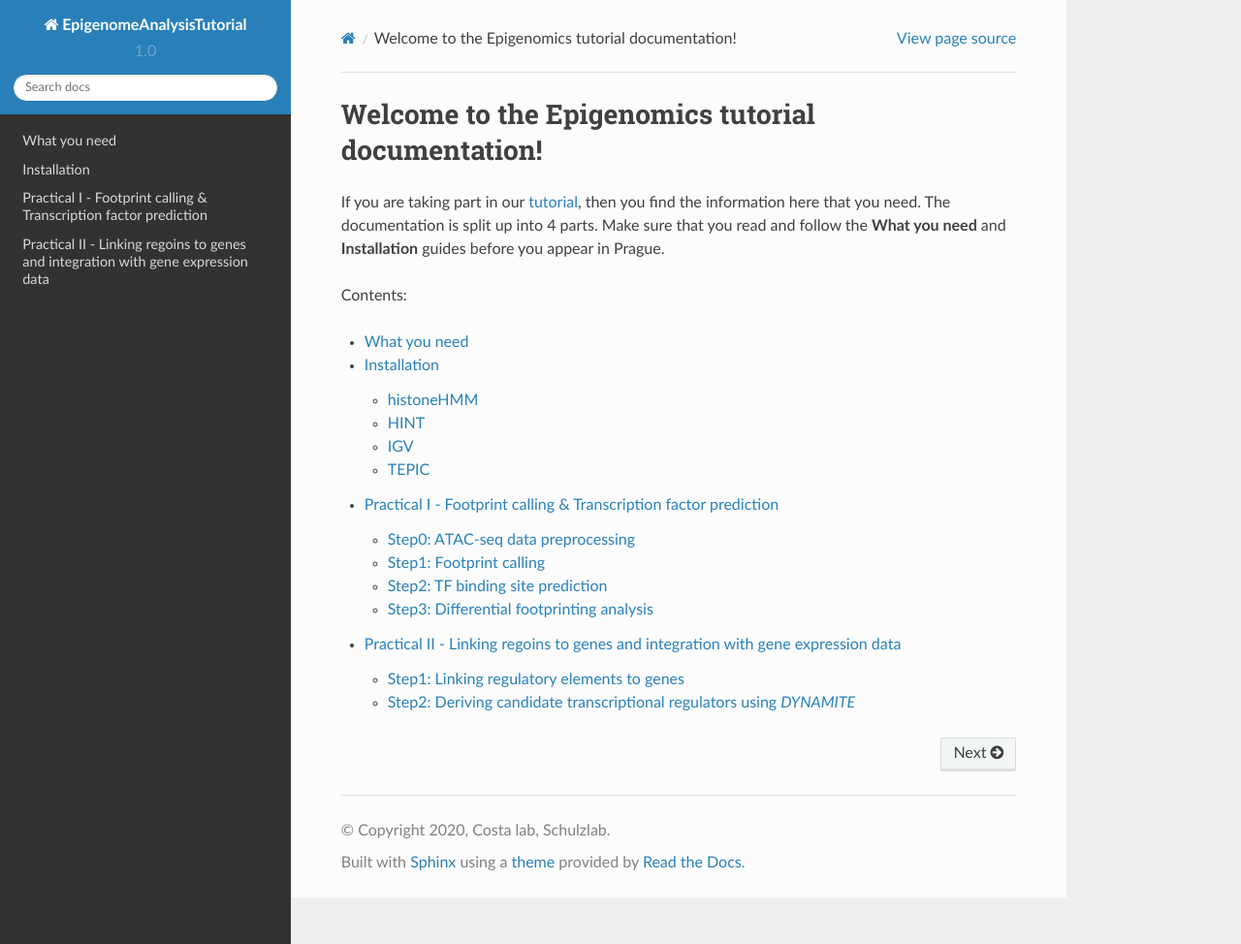
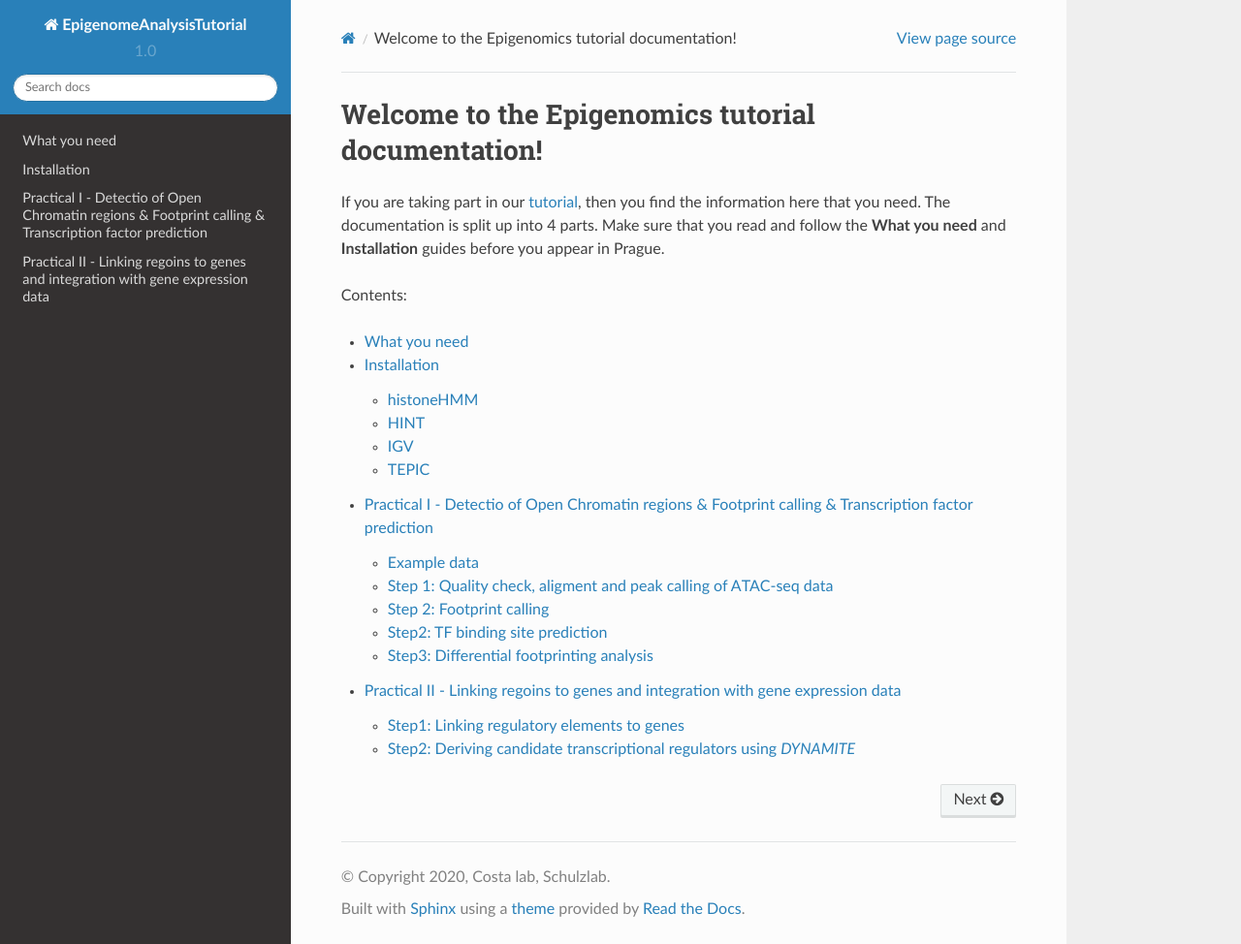
Before and after one commit to SchulzLab/EpigenomeAnalysisTutorial-2020, a Sphinx documentation site: the page built from docs/index.rst, in a window 1280 px wide and 974 px high. Shown: the whole window at 97% size. Built offline with Sphinx 7.4.7 and the Read the Docs theme 2.0.0, drawn with Linux system fonts in a browser that asks for light colours; part of the change alters nothing that is shown.

Commit message:
Update Practical1.rst

```diff
--- a/docs/Practical1.rst
+++ b/docs/Practical1.rst
@@ -1,16 +1,30 @@
 ==================================================================
-Practical I - Footprint calling & Transcription factor prediction
+Practical I - Detectio of Open Chromatin regions & Footprint calling & Transcription factor prediction
 ==================================================================
-In the first practical, we will perform a footprint analysis with `HINT <http://www.regulatory-genomics.org/hint/>`_ to identify cell specific binding sites from open chromatin data (ATAC-seq).
-
-**The final version of the practical will be available at 01.09.2020 at the latest.**
-
-Step0: ATAC-seq data preprocessing
------------------------------------------------
-Here, we will analyze ATAC-seq of human mesoderm development obtained from `Koh PW et al 2016 <https://www.ncbi.nlm.nih.gov/geo/query/acc.cgi?acc=GSE85066>`_. We have performed all low level analyses using `nfcore/atacseq <https://github.com/nf-core/atacseq>`_, a bioinformatics analysis pipeline used for ATAC-seq data. The results can be found under */data/session1/nf_core_atacseq* and the script is available `here <https://github.com/SchulzLab/EpigenomeAnalysisTutorial-2020/blob/master/session1/run.sh>`_.
+In the first practical, we will perform footprint analysis and motif matching with `HINT <http://www.regulatory-genomics.org/hint/>`_ to identify cell specific binding sites from open chromatin data (ATAC-seq).
 
 
-Step1: Footprint calling
+Example data
+-----------------------------------------------
+We will analyse here chromatin (ATAC-seq) and gene expression data during human mesoderm development from `Koh PW et al 2016 <
+https://pubmed.ncbi.nlm.nih.gov/27996962/#&gid=article-figures&pid=figure-1-uid-0>`_. Here, we will focus on regulatory changes between hESC cells and Cardiac mesoderm cells, which were performed in biological duplicates.
+
+
+Step 1: Quality check, aligment and peak calling of ATAC-seq data
+-----------------------------------------------
+A first step in the analysis of ATAC-seq data are the so callled low levels steps including quality check analysis, aligment and peak calling. We have used for this the `nfcore/atacseq <https://github.com/nf-core/atacseq>`_, a rather complete and simple to use pipeline for ATAC-seq data. Due to the computational time to run such pipeline, we have pre-computed results and we provide all important files under */data/session1/nf_core_atacseq*.
+
+Among other things, the pipeline provides to us:
+
+quality check statistics: XXX
+algiment files: XXX
+peak calling results: XXX
+IGV session for data vizualistaion: XXX
+
+If you are interested in running nf-core at a latter stage, you can chekc the script `here <https://github.com/SchulzLab/EpigenomeAnalysisTutorial-2020/blob/master/session1/run.sh>`_.
+
+
+Step 2: Footprint calling
 -----------------------------------------------
 
 Next, we will use `HINT <http://www.regulatory-genomics.org/hint/>`_ to find genomic regions (footprints) with cell specific TF binding sites. For this, HINT requires (1) a sorted bam file containing the aligned reads from the sequencing library (DNase-,ATAC- or histone ChIP-seq) (2) and a bed file including peaks detected in the same sequencing library provided in (1). These peak regions are used by HINT to reduce the search space and can be generated by any  peak caller. We here will only use chromosome 1 so that the whole analysis can be done in 30 minutes.
```
